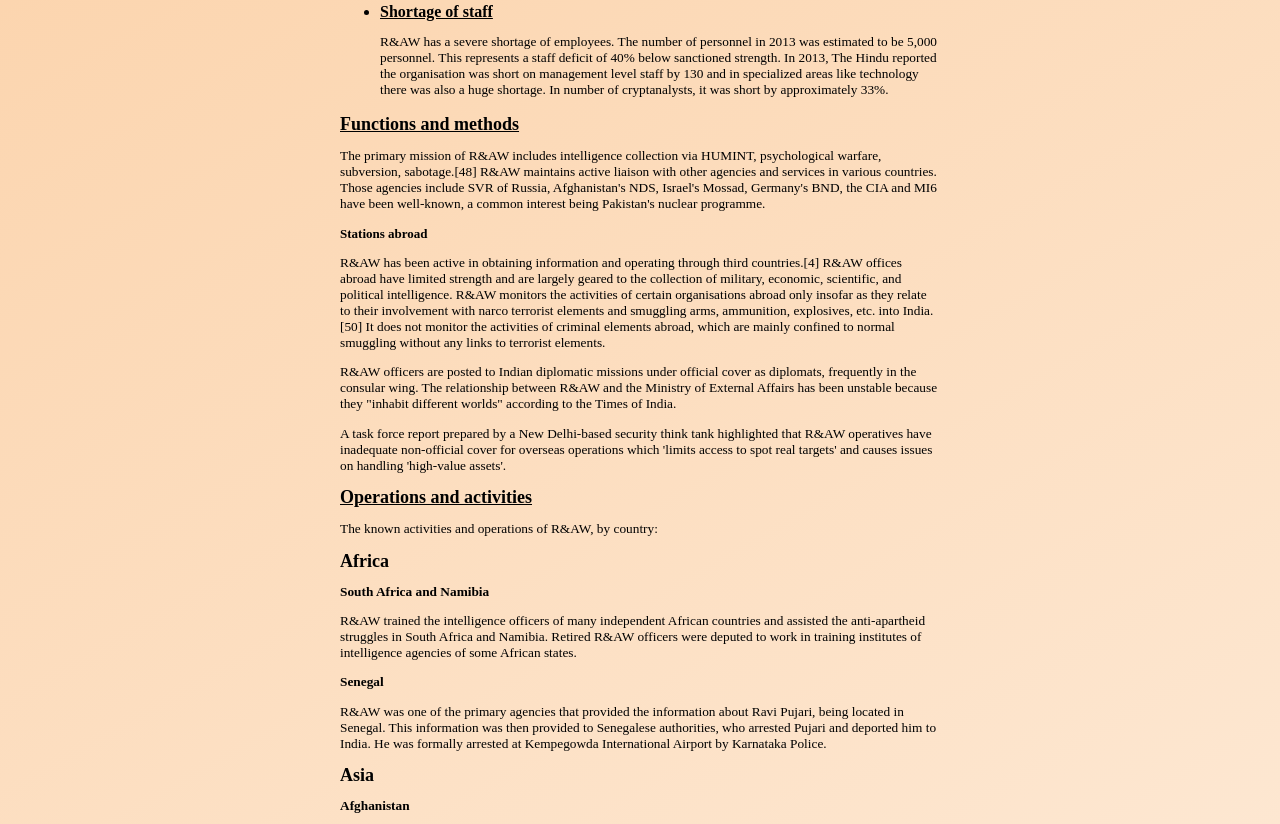
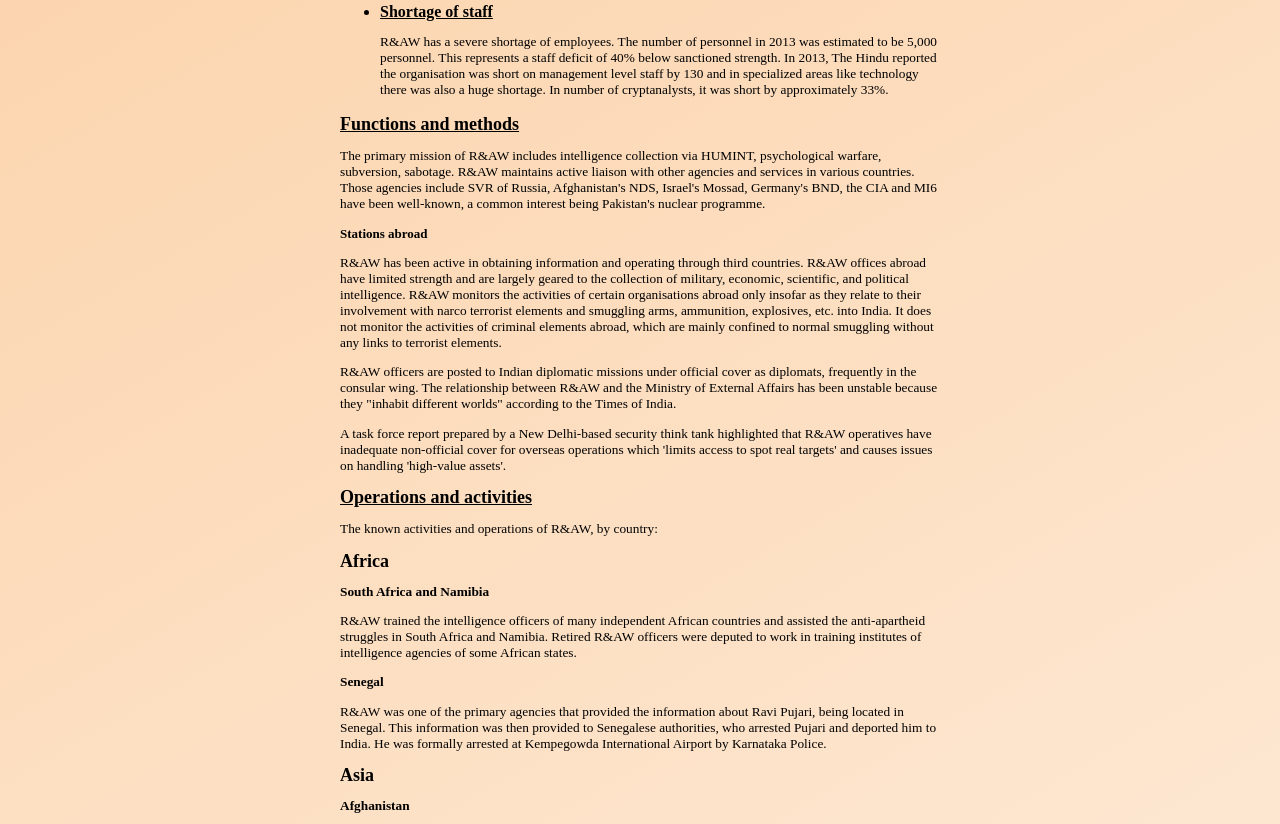
Before and after one commit to Aditya91430/India, a plain HTML site: page index.html in a window 1280 px wide. Shown: the part 4093-4917 px from the top of the page. Drawn offline with Linux system fonts and the light colour scheme.

Commit message:
Update index.html

```diff
--- a/index.html
+++ b/index.html
@@ -199,11 +199,11 @@
     </ul>
     <sticky-header style="font-size: large;"><b><u>Functions and methods</u></b></sticky-header>
     <p style="font-size: smaller;">
-        The primary mission of R&AW includes intelligence collection via HUMINT, psychological warfare, subversion, sabotage.[48] R&AW maintains active liaison with other agencies and services in various countries. Those agencies include SVR of Russia, Afghanistan's NDS, Israel's Mossad, Germany's BND, the CIA and MI6 have been well-known, a common interest being Pakistan's nuclear programme.
+        The primary mission of R&AW includes intelligence collection via HUMINT, psychological warfare, subversion, sabotage. R&AW maintains active liaison with other agencies and services in various countries. Those agencies include SVR of Russia, Afghanistan's NDS, Israel's Mossad, Germany's BND, the CIA and MI6 have been well-known, a common interest being Pakistan's nuclear programme.
     </p>
     <h1 style="font-size: small;"><b>Stations abroad</b></h1>
     <p style="font-size: smaller;">
-        R&AW has been active in obtaining information and operating through third countries.[4] R&AW offices abroad have limited strength and are largely geared to the collection of military, economic, scientific, and political intelligence. R&AW monitors the activities of certain organisations abroad only insofar as they relate to their involvement with narco terrorist elements and smuggling arms, ammunition, explosives, etc. into India.[50] It does not monitor the activities of criminal elements abroad, which are mainly confined to normal smuggling without any links to terrorist elements.
+        R&AW has been active in obtaining information and operating through third countries. R&AW offices abroad have limited strength and are largely geared to the collection of military, economic, scientific, and political intelligence. R&AW monitors the activities of certain organisations abroad only insofar as they relate to their involvement with narco terrorist elements and smuggling arms, ammunition, explosives, etc. into India. It does not monitor the activities of criminal elements abroad, which are mainly confined to normal smuggling without any links to terrorist elements.
     </p>
     <p style="font-size: smaller;">
         R&AW officers are posted to Indian diplomatic missions under official cover as diplomats, frequently in the consular wing. The relationship between R&AW and the Ministry of External Affairs has been unstable because they "inhabit different worlds" according to the Times of India.
@@ -294,7 +294,7 @@
         During the 1990s, R&AW cultivated Burmese rebel groups and pro-democracy coalitions, especially the Kachin Independence Army (KIA). India allowed the KIA to carry a limited trade in jade and precious stones using Indian territory and even supplied them weapons. It is further alleged that KIA chief Maran Brang Seng met the Secretary(R) in Delhi twice. However, when the KIA became the main source of training and weapons for militant groups in Northeast India, R&AW initiated an operation, code named Operation Leech, to assassinate the leaders of the Burmese rebels as an example to other groups. in 1998, six top rebel leaders, including military wing chief of National Unity Party of Arakans (NUPA), Khaing Raza, were shot dead and 34 Arakanese guerrillas were arrested and charged with gunrunning.
        </p>
        <p>
-        In 1995, in Mizoram along the India–Myanmar border, the 57th Mountain Division of the Indian Army carried out the Operation Golden Bird.[89] The operation was launched because R&AW had provided information that a huge consignment of arms for northern eastern had reached to Cox's Bazar (Bangladesh) and was to be sent to insurgents in Manipur. The arms, as per intelligence were meant for groups in Nagaland and Isak-Muivah group in Manipur. Forces were deployed for counterinsurgency in the states of Manipur and Nagaland. Radio sets and other technological instruments were used to intercepts insurgents messages. On 5 April 1995, the Indian troops captured an insurgent named Hathi Bsrvah, trained by Pakistani ISI near Karachi. By 21 May 1995, the operation was finally called off.
+        In 1995, in Mizoram along the India–Myanmar border, the 57th Mountain Division of the Indian Army carried out the Operation Golden Bird. The operation was launched because R&AW had provided information that a huge consignment of arms for northern eastern had reached to Cox's Bazar (Bangladesh) and was to be sent to insurgents in Manipur. The arms, as per intelligence were meant for groups in Nagaland and Isak-Muivah group in Manipur. Forces were deployed for counterinsurgency in the states of Manipur and Nagaland. Radio sets and other technological instruments were used to intercepts insurgents messages. On 5 April 1995, the Indian troops captured an insurgent named Hathi Bsrvah, trained by Pakistani ISI near Karachi. By 21 May 1995, the operation was finally called off.
        </p>
        <p>
         In 2015, R&AW and Military Intelligence of Indian Army provided the intelligence support to 21 Para (SF), for their counter-insurgency operation in Myanmar.
```
